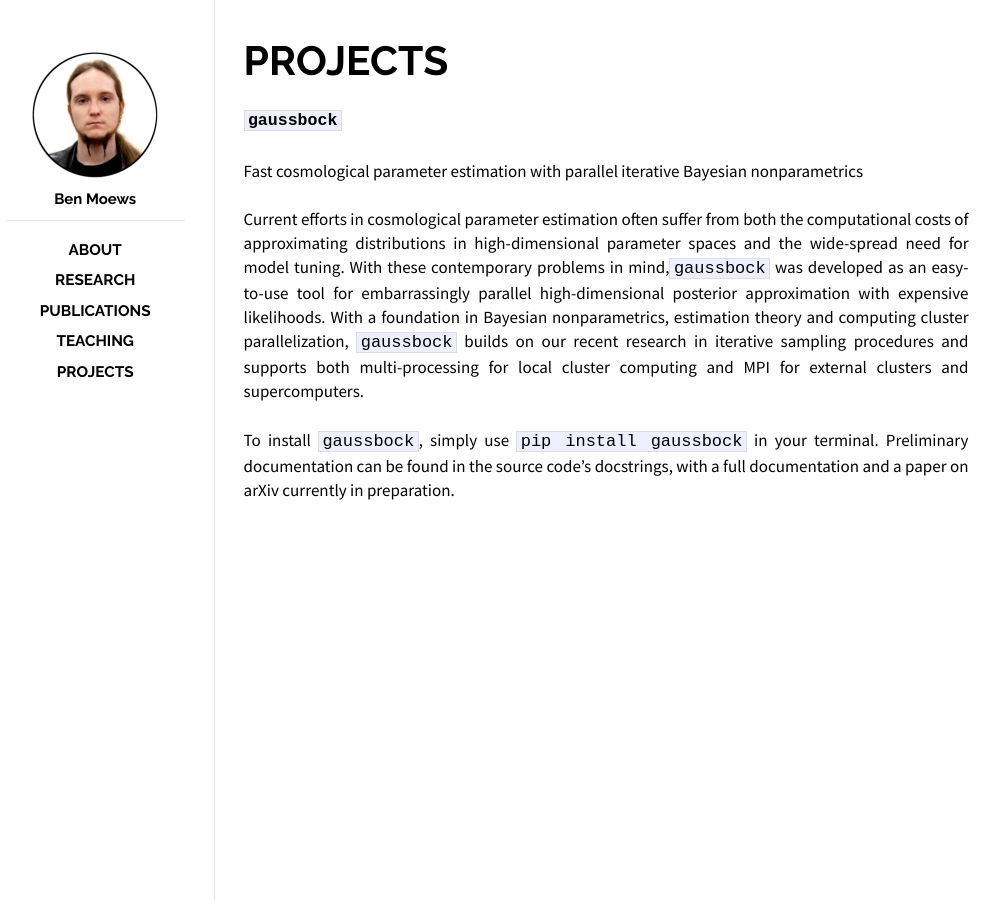
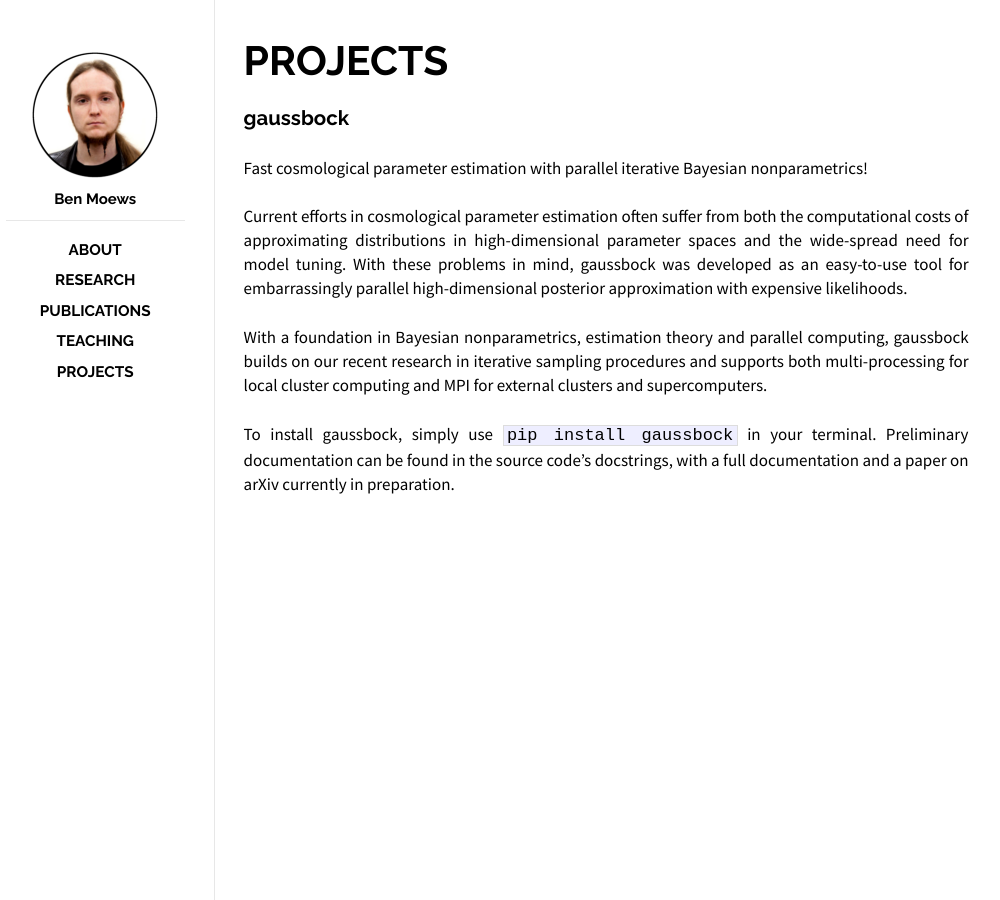
Before and after one commit to moews/moews.github.io, a Jekyll site: the page built from _posts/2017-03-23-projects.md, in a window 1280 px wide. Shown: the whole page, without its empty margins (144-1144 px from the left). Built offline with Jekyll 4.4.1, drawn with Linux system fonts in a browser that asks for light colours.

Commit message:
Update 2017-03-23-projects.md

```diff
--- a/_posts/2017-03-23-projects.md
+++ b/_posts/2017-03-23-projects.md
@@ -6,10 +6,13 @@ cover: cover.jpg
 categories: posts
 ---
 
-## `gaussbock`
 
-Fast cosmological parameter estimation with parallel iterative Bayesian nonparametrics
+## gaussbock
 
-Current efforts in cosmological parameter estimation often suffer from both the computational costs of approximating distributions in high-dimensional parameter spaces and the wide-spread need for model tuning. With these contemporary problems in mind,`gaussbock` was developed as an easy-to-use tool for embarrassingly parallel high-dimensional posterior approximation with expensive likelihoods. With a foundation in Bayesian nonparametrics, estimation theory and computing cluster parallelization, `gaussbock` builds on our recent research in iterative sampling procedures and supports both multi-processing for local cluster computing and MPI for external clusters and supercomputers.
+Fast cosmological parameter estimation with parallel iterative Bayesian nonparametrics!
 
-To install `gaussbock`, simply use `pip install gaussbock` in your terminal. Preliminary documentation can be found in the source code's docstrings, with a full documentation and a paper on arXiv currently in preparation.
+Current efforts in cosmological parameter estimation often suffer from both the computational costs of approximating distributions in high-dimensional parameter spaces and the wide-spread need for model tuning. With these problems in mind, gaussbock was developed as an easy-to-use tool for embarrassingly parallel high-dimensional posterior approximation with expensive likelihoods.
+
+With a foundation in Bayesian nonparametrics, estimation theory and parallel computing, gaussbock builds on our recent research in iterative sampling procedures and supports both multi-processing for local cluster computing and MPI for external clusters and supercomputers.
+
+To install gaussbock, simply use `pip install gaussbock` in your terminal. Preliminary documentation can be found in the source code's docstrings, with a full documentation and a paper on arXiv currently in preparation.
```
